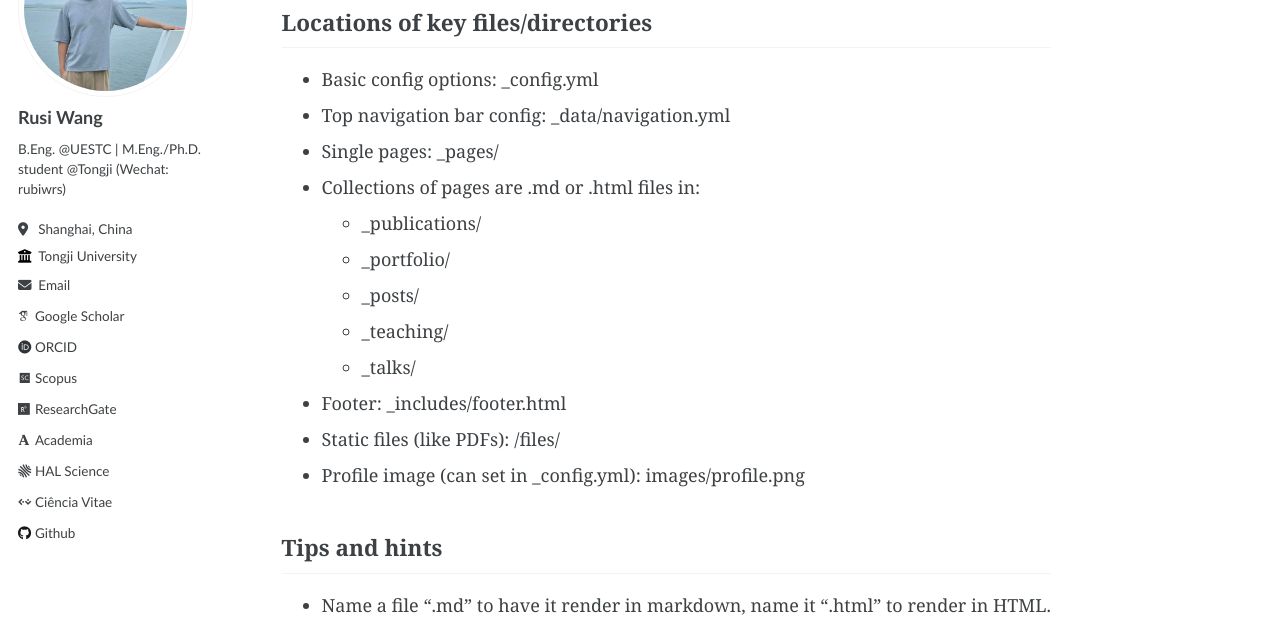
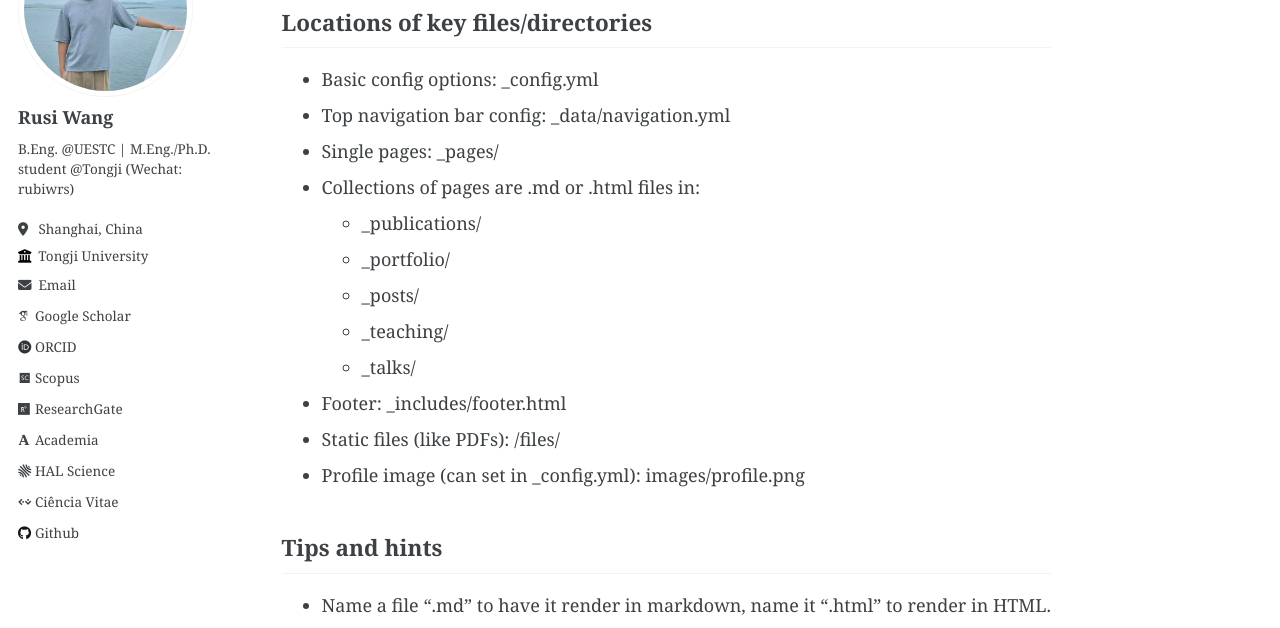
Before and after one commit to RusiWang99/RusiWang99.github.io, a Jekyll site: the page built from _pages/markdown.md, in a window 1280 px wide. Shown: the part 184-812 px from the top of the page. Built offline with Jekyll 4.4.1, drawn with Linux system fonts in a browser that asks for light colours; some web fonts are replaced.

Commit message:
Update _sidebar.scss

```diff
--- a/_sass/_sidebar.scss
+++ b/_sass/_sidebar.scss
@@ -38,7 +38,7 @@
 
   h2, h3, h4, h5, h6 {
     margin-bottom: 0;
-    font-family: $sans-serif-narrow;
+    font-family: $serif;
   }
 
   h3, h4 {
@@ -46,7 +46,7 @@
   }
 
   p, li {
-    font-family: $sans-serif;
+    font-family: $serif;
     font-size: $type-size-6;
     line-height: 1.5;
   }
@@ -124,7 +124,7 @@
   }
 }
 .sidebar .author__name {
-  font-family: $sans-serif;
+  font-family: $serif;
   font-size: $type-size-5;
 }
 
@@ -157,7 +157,7 @@
   position: relative;
   display: table-cell;
   vertical-align: middle;
-  font-family: $sans-serif;
+  font-family: $serif;
   z-index: 10;
   position: relative;
   cursor: pointer;
```
